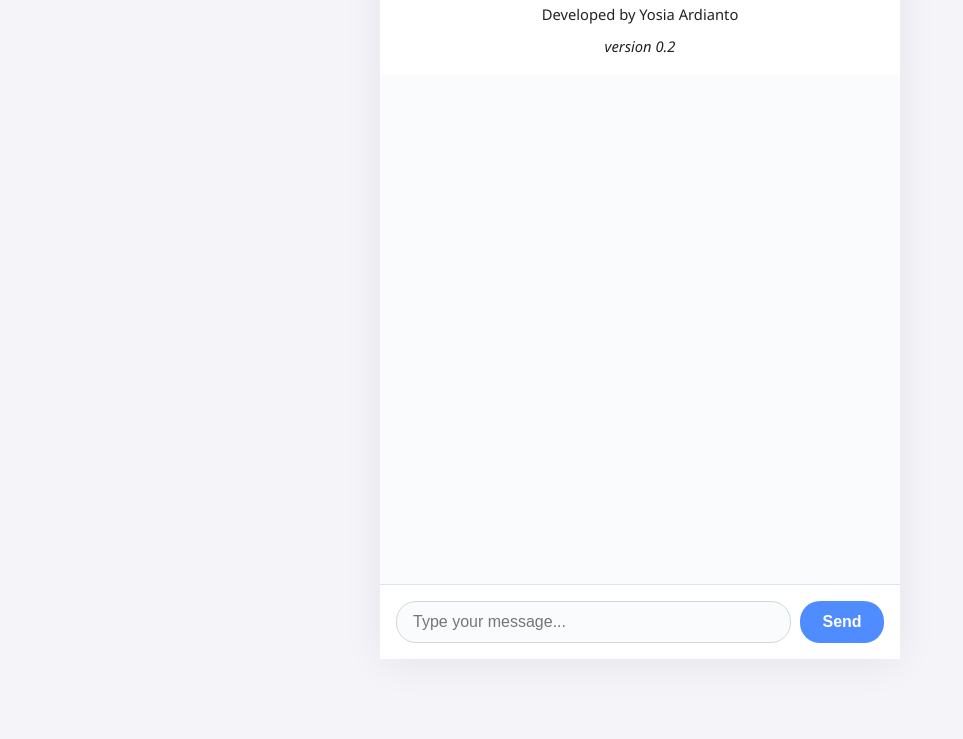
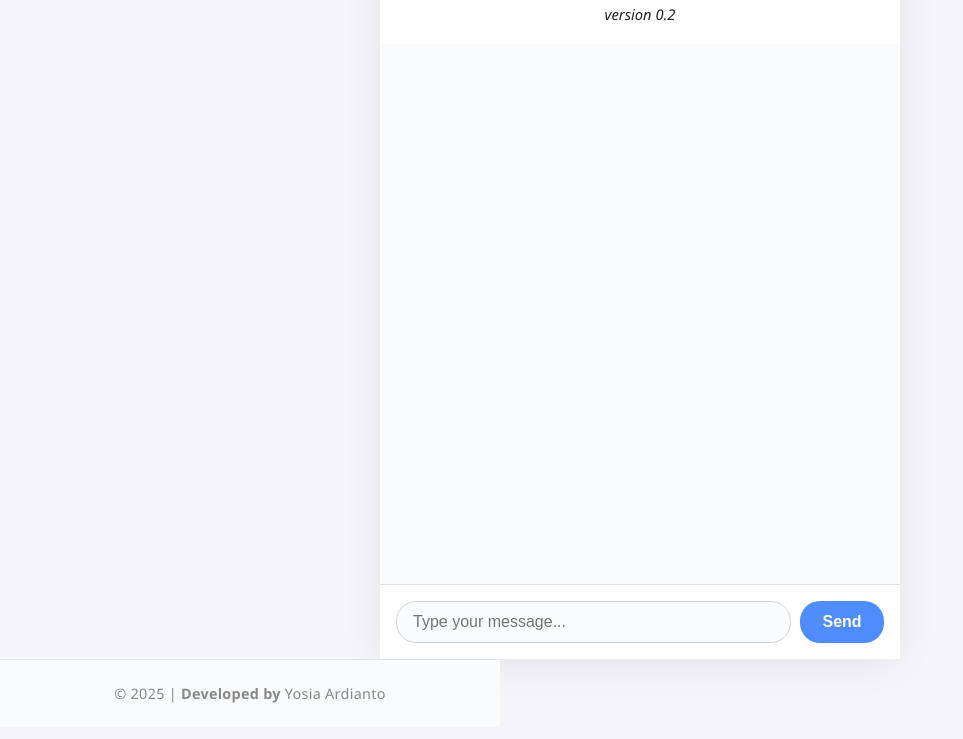
Before and after one commit to legalera/legalera.github.io, a plain HTML site: page index.html in a window 1280 px wide. Shown: the part 85-824 px from the top of the page, without its empty margins (0-963 px from the left). Drawn offline with nearby package versions, Linux system fonts and the light colour scheme.

Commit message:
footer added in html

```diff
--- a/index.html
+++ b/index.html
@@ -11,7 +11,6 @@
    <div class="chat-container">
     <header>
       <h1>LEXERA AI: Asisten Hukum Anda</h1>
-      <p>Developed by Yosia Ardianto</p>
       <p><i>version 0.2</i></p>
     </header>
     <main id="chat"></main>
@@ -20,6 +19,7 @@
       <button type="button" id="send">Send</button>
     </form>
   </div>
+  <footer><p>&copy; 2025 | <b>Developed by </b>Yosia Ardianto </p></footer>
   <script src="script.js"></script>
 </body>
 </html>
```
